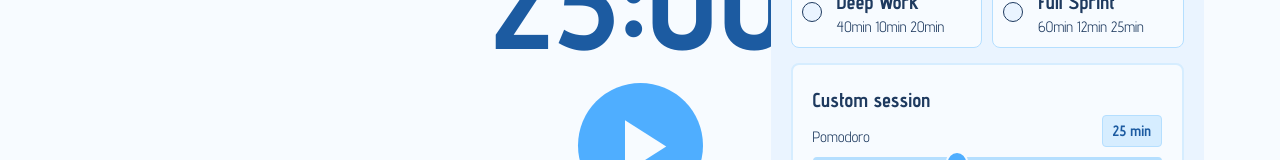
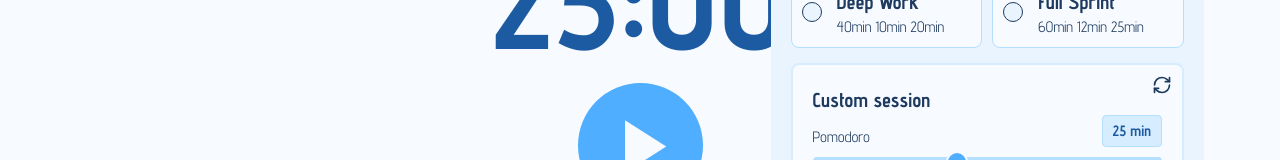
Before and after one commit to marcenico/pomodoro-app, a React (Vite) app: page / in a window 1280 px wide. Both pictures are taken after a click on the button 1176 px from the left and 37 px from the top of the page. Shown: the part 252-412 px from the top of the page. Built offline with nearby package versions, Linux system fonts and the light colour scheme.

Commit message:
feat(components): add reset button with rotation animation in CustomSessionOption

```diff
--- a/index.html
+++ b/index.html
@@ -9,6 +9,21 @@
   <body>
     <div style="display: none">
       <svg xmlns="http://www.w3.org/2000/svg">
+        <!-- Refresh Icon -->
+        <symbol
+          id="refresh"
+          viewBox="0 0 24 24"
+          fill="none"
+          stroke="currentColor"
+          stroke-width="2"
+          stroke-linecap="round"
+          stroke-linejoin="round"
+        >
+          <path d="M3 12a9 9 0 0 1 9-9 9.75 9.75 0 0 1 6.74 2.74L21 8" />
+          <path d="M21 3v5h-5" />
+          <path d="M21 12a9 9 0 0 1-9 9 9.75 9.75 0 0 1-6.74-2.74L3 16" />
+          <path d="M3 21v-5h5" />
+        </symbol>
         <!-- Instagram Icon -->
         <symbol id="instagram" viewBox="0 0 24 24" fill="currentColor">
           <path
--- a/src/components/HeaderMenu/CustomSessionOption.jsx
+++ b/src/components/HeaderMenu/CustomSessionOption.jsx
@@ -1,6 +1,6 @@
 import { useTimerContext } from '@contexts/TimerContext';
 import React, { useEffect, useRef, useState } from 'react';
-import { customSessionContainer, selected } from './CustomSessionOption.module.css';
+import { customSessionContainer, resetButton, rotating, selected } from './CustomSessionOption.module.css';
 import { RangeSlider } from './RangeSlider';
 
 export const CustomSessionOption = ({
@@ -14,6 +14,7 @@ export const CustomSessionOption = ({
   const [pomodoroMinutes, setPomodoroMinutes] = useState(25);
   const [shortBreakMinutes, setShortBreakMinutes] = useState(5);
   const [longBreakMinutes, setLongBreakMinutes] = useState(15);
+  const [isRotating, setIsRotating] = useState(false);
   const isInitialized = useRef(false);
 
   // Sincronizar el estado local con la configuración externa solo una vez
@@ -60,11 +61,28 @@ export const CustomSessionOption = ({
     }
   };
 
+  const handleResetClick = (e) => {
+    // Click en reset, solo restablece los valores sin cambiar la sesión activa
+    e.stopPropagation(); // Previene que el evento se propague al contenedor padre
+    setIsRotating(true);
+    setPomodoroMinutes(25);
+    setShortBreakMinutes(5);
+    setLongBreakMinutes(15);
+    // Remover la clase después de que termine la animación
+    setTimeout(() => setIsRotating(false), 300);
+  };
+
   return (
     <div
       className={`${customSessionContainer} ${isSelected ? selected : ''} d-flex f-col p-16`}
       onClick={handleContainerClick}
       style={{ cursor: isRunning || disabled ? 'default' : 'pointer' }}>
+      <button
+        className={`${resetButton} ${isRotating ? rotating : ''} d-flex ai-center jc-center t-950`}
+        onClick={handleResetClick} disabled={isRunning || disabled}>
+        <svg fill="none" width="24px" height="24px" viewBox="0 0 24 24" xmlns="http://www.w3.org/2000/svg"><use href="#refresh" /></svg>
+      </button>
+
       <div className={`d-flex ai-center jc-between`}>
         <div className="d-flex f-col">
           <span className="t-md t-bold t-950">Custom session</span>
--- a/src/components/HeaderMenu/CustomSessionOption.module.css
+++ b/src/components/HeaderMenu/CustomSessionOption.module.css
@@ -11,3 +11,44 @@
 .selected {
   border-color: var(--color-500, var(--blue-500));
 }
+
+.resetButton {
+  background: none;
+  border-radius: 50%;
+  border: none;
+  box-sizing: content-box;
+  cursor: pointer;
+  color: var(--color-950, var(--blue-950));
+  height: 1rem;
+  padding: 0.25rem;
+  position: absolute;
+  right: 0.25rem;
+  top: 0.25rem;
+  transition: all var(--transition-normal);
+  width: 1rem;
+}
+
+.resetButton:hover {
+  background-color: var(--color-50, var(--blue-50));
+}
+
+.resetButton:active,
+.resetButton:focus,
+.resetButton:focus-visible {
+  outline: 1px solid var(--color-600, var(--blue-600));
+  outline-offset: 1px;
+}
+
+.rotating {
+  animation: rotate 0.3s ease-in-out;
+}
+
+/* Rotate on click animation */
+@keyframes rotate {
+  0% {
+    transform: rotate(0deg);
+  }
+  100% {
+    transform: rotate(180deg);
+  }
+}
```
